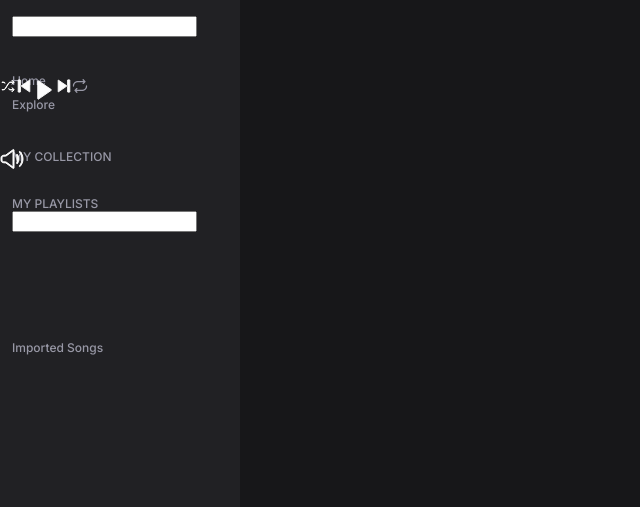
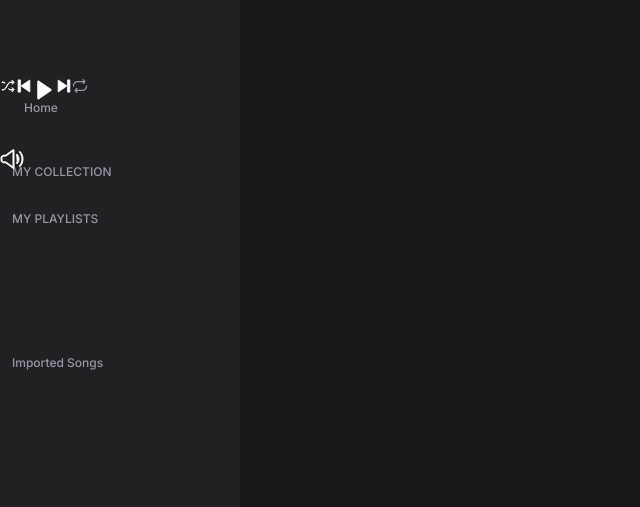
Before and after one commit to chenuki25/SDGP-SE-55-Dominators, a PHP site: page /index1.html in a window 1280 px wide. Shown: the top 507 px of the page, without its empty margins (0-640 px from the left). Run offline with PHP 8.4, Linux system fonts and the light colour scheme.

Commit message:
updated index.css
add some CSS parts for titles

```diff
--- a/index.css
+++ b/index.css
@@ -138,3 +138,79 @@
   object-fit: cover;
   display: none;
 }
+.sidebar-link {
+  border: 0;
+  font-weight: 500;
+  font-family: var(--font-inter);
+  font-size: var(--font-size-xs);
+  background-color: transparent;
+  border-radius: var(--br-md);
+  width: 216px;
+  display: flex;
+  flex-direction: row;
+  padding: var(--padding-sm);
+  box-sizing: border-box;
+  align-items: center;
+  justify-content: space-between;
+}
+
+.sidebar-link1 {
+border-radius: var(--br-md);
+width: 216px;
+flex-direction: row;
+padding: var(--padding-sm);
+box-sizing: border-box;
+align-items: center;
+}
+.sidebar-link1,
+.sidebar-link2,
+.sidebar-section {
+display: flex;
+justify-content: flex-start;
+}
+.sidebar-link2 {
+border-radius: var(--br-md);
+width: 216px;
+flex-direction: row;
+padding: var(--padding-sm);
+box-sizing: border-box;
+align-items: center;
+color: var(--color-gray-100);
+}
+
+.sidebar-link4,
+.sidebar-section1 {
+display: flex;
+justify-content: flex-start;
+}
+.sidebar-link4 {
+cursor: pointer;
+border: 0;
+padding: var(--padding-sm);
+background-color: transparent;
+border-radius: var(--br-md);
+width: 216px;
+flex-direction: row;
+box-sizing: border-box;
+align-items: center;
+gap: var(--gap-sm);
+}
+.sidebar-section1 {
+align-self: stretch;
+flex-direction: column;
+align-items: flex-start;
+}
+
+.sidebar-link7 {
+border: 0;
+font-weight: 500;
+font-family: var(--font-inter);
+font-size: var(--font-size-base);
+background-color: transparent;
+border-radius: var(--br-md);
+width: 216px;
+display: flex;
+padding: var(--padding-sm);
+box-sizing: border-box;
+align-items: center;
+}
```
